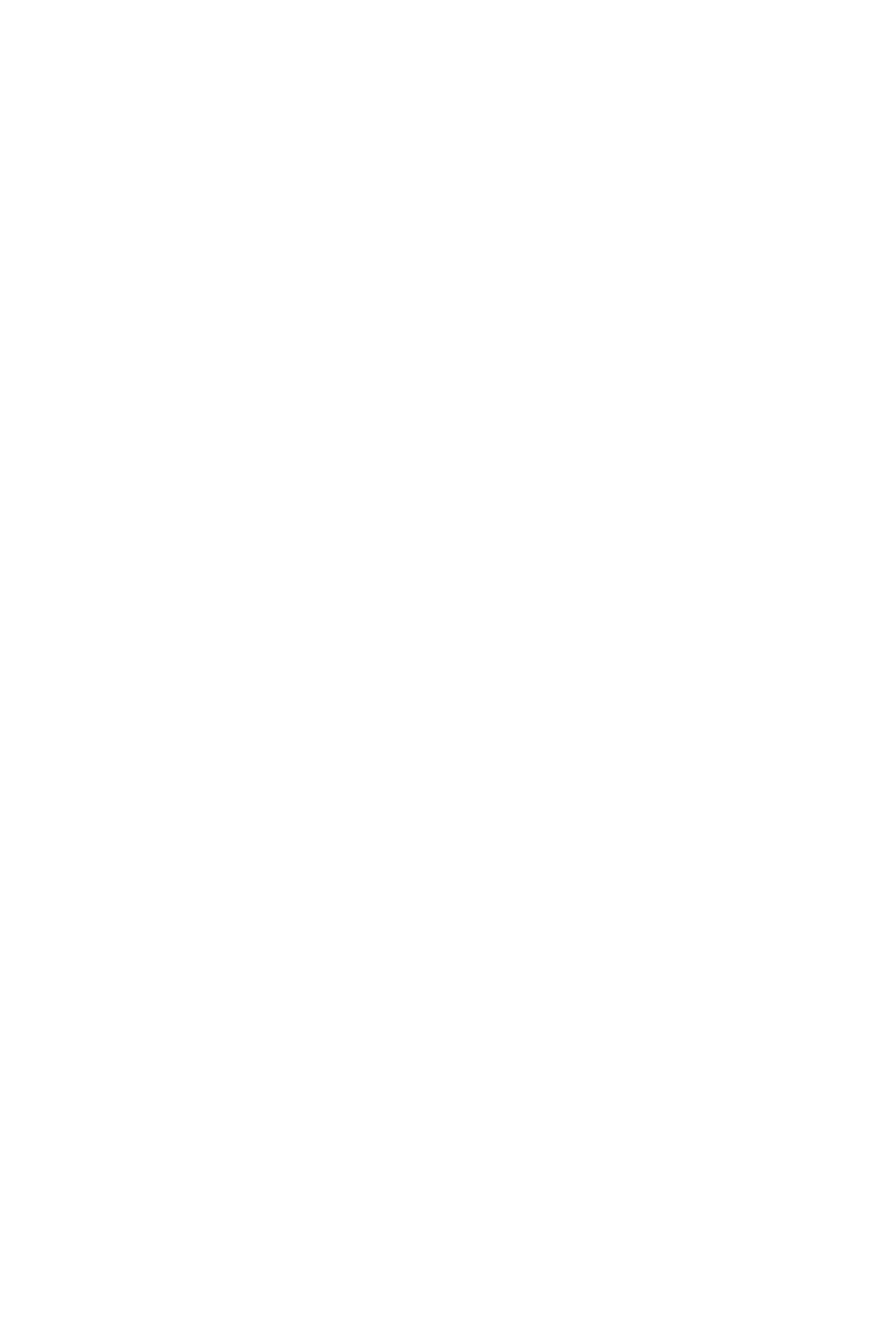
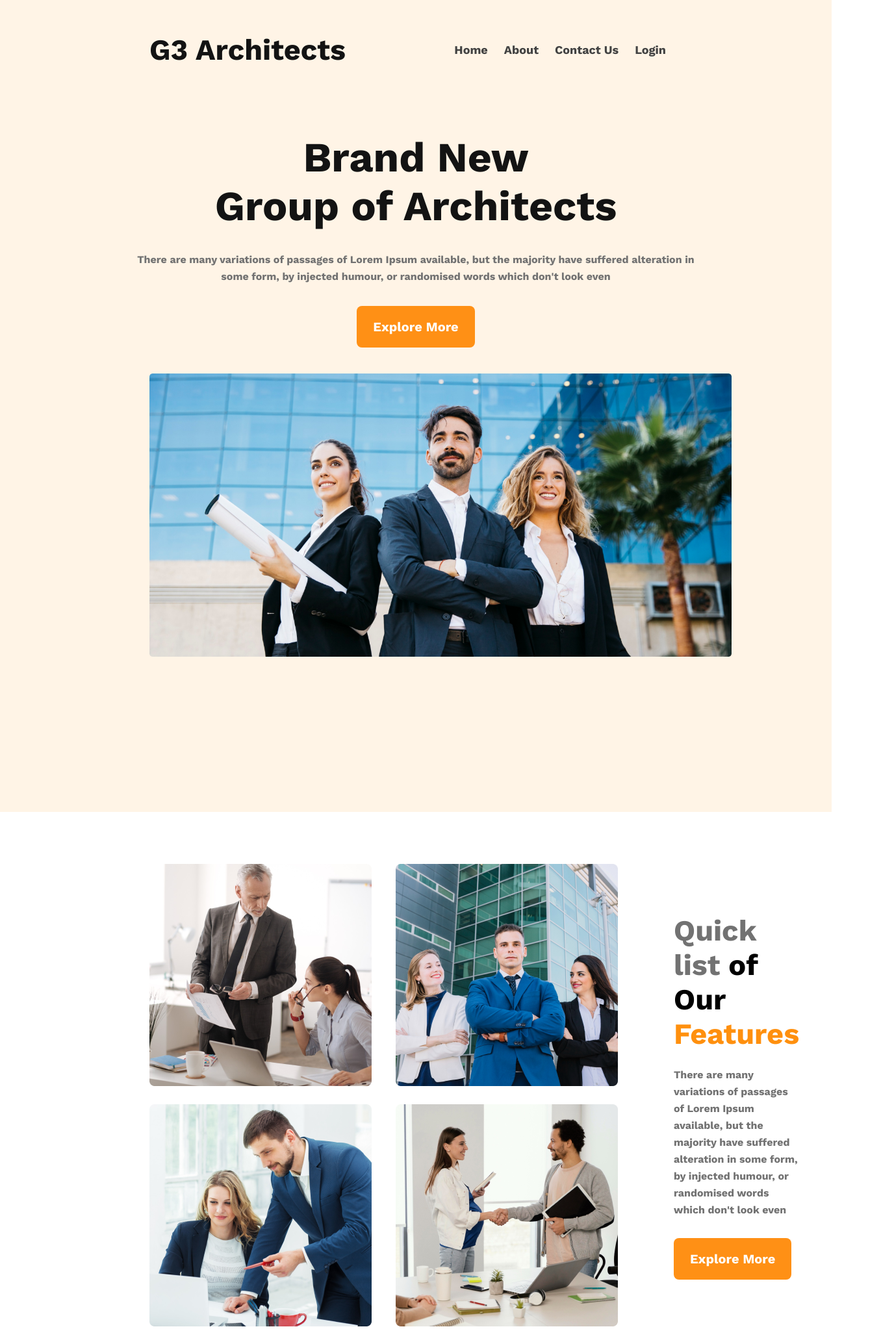
Before and after one commit to ashikiqbal1/assignment-g3-architects, a plain HTML site: page index.html in a window 1280 px wide. Shown: the whole page at 65% size, 1356 px wide, since content can reach past the window. Before the commit the page ends 800 px from the top, so only its background shows below. Drawn offline with nearby package versions, Linux system fonts and the light colour scheme.

Commit message:
added team section

```diff
--- a/CSS/style.css
+++ b/CSS/style.css
@@ -0,0 +1,108 @@
+/* fonts */
+*{
+    font-family: 'Work Sans', sans-serif;
+    margin: 0;
+}
+/* header section styles */
+header{
+    background-color: rgba(255, 144, 14, 0.1);
+    padding-top: 50px;
+    height: 150vh;
+}
+.container{
+    margin-left: 230px;
+    margin-right: 230px;
+}
+.logo-text{
+    font-weight: 700;
+    font-size: 45px;
+    color: #131313;
+}
+nav{
+    display: flex;
+    justify-content: space-between;
+}
+nav ul{
+    display: flex;
+    align-items: center
+}
+.nav-list{
+    text-decoration: none;
+    list-style: none;
+    margin-right: 25px;
+    font-weight: 500;
+    font-size: 18px;
+    color: #424242;
+}
+.head-text{
+    text-align: center;
+    margin-top: 102px;
+}
+.head-title{
+    font-weight: 700;
+    font-size: 64px;
+    line-height: 75px;
+    color: #131313;
+}
+.head-description{
+    font-weight: 400;
+    font-size: 16px;
+    line-height: 26px;
+    color: #727272;
+    margin-top: 32px;
+    margin-bottom: 32px;
+
+}
+.btn-primary{
+    background-color: #FF9015;
+    border: 0;
+    color: #FFFFFF;
+    font-weight: 600;
+    font-size: 20px;
+    padding: 20px 25px;
+    border-radius: 8px;
+}
+.head-banner img{
+    margin-top: 40px;
+    margin-left: 230px;
+    margin-right: 230px;
+    width: 70%;
+}
+/* -------------------
+  team section styles
+---------------------*/
+.team-container{
+    display: flex;
+    align-items: center;
+    gap: 73px;
+    margin-top: 80px;
+    margin-left: 230px;
+    margin-right: 230px;
+
+}
+.team{
+    display: grid;
+    grid-template-columns: repeat(2, 355px);
+    gap: 24px;
+
+}
+.team-title{
+    font-weight: 500;
+    font-size: 45px;
+    line-height: 53px;
+}
+#text-hilight{
+    color: #727272;
+}
+#text-orange{
+    color: #FF900E;
+
+}
+.team-description{
+    font-weight: 400;
+    font-size: 16px;
+    line-height: 26px;
+    color: #727272;
+    margin-top: 24px;
+    margin-bottom: 30px;
+}
--- a/index.html
+++ b/index.html
@@ -7,12 +7,63 @@
     <title>G3 Architect</title>
     <!-- CSS link  -->
     <link rel="stylesheet" href="/CSS/style.css">
+    <!-- fonts -->
+    <link rel="preconnect" href="https://fonts.googleapis.com">
+    <link rel="preconnect" href="https://fonts.gstatic.com" crossorigin>
+    <link href="https://fonts.googleapis.com/css2?family=Work+Sans:wght@700&display=swap" rel="stylesheet">
 </head>
 <body>
     <!-- header start -->
     <header>
-
+       <div class="container">
+        <nav>
+            <h1 class="logo-text">G3 Architects</h1>
+            <ul>
+                <li class="nav-list">Home</li>
+                <li class="nav-list">About</li>
+                <li class="nav-list">Contact Us</li>
+                <li class="nav-list">Login</li>
+            </ul>
+        </nav>
+       </div>
+       <div class="head-text">
+         <h1 class="head-title">Brand New <br> Group of Architects </h1>
+         <p class="head-description">There are many variations of passages of Lorem Ipsum available, but the majority have suffered alteration in <br> some form, by injected humour, or randomised words which don't look even</p>
+         <div>
+            <button class="btn-primary">Explore More</button>
+         </div>
+       </div>
+       <div class="head-banner">
+          <img src="images/banner.png" alt="">
+       </div>
     </header>
     <!-- header end -->
+    <main>
+        <!-- team section -->
+        <section class="team-container">
+            <div class="team">
+                    <div>
+                        <img src="images/team1.png" alt="">
+                    </div>
+                    <div>
+                        <img src="images/team2.png" alt="">
+                    </div>
+                    <div>
+                        <img src="images/team3.png" alt="">
+                    </div>
+                    <div>
+                        <img src="images/team4.png" alt="">
+                    </div>
+            </div>
+            <div class="team-text">
+                <h2 class="team-title"><span id="text-hilight">Quick list</span> of Our <span id="text-orange">Features</span></h2>
+                <p class="team-description">There are many variations of passages of Lorem Ipsum available, but the majority have suffered alteration in some form, by injected humour, or randomised words which don't look even</p>
+                <div>
+                    <button class="btn-primary">Explore More</button>
+                </div>
+            </div>
+
+        </section>
+    </main>
 </body>
 </html>
```
